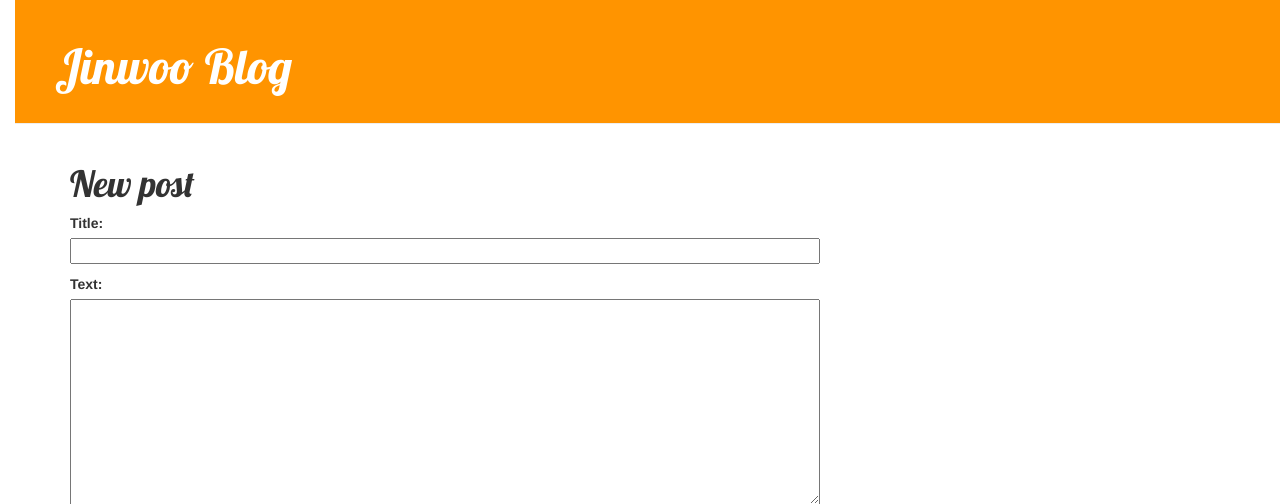
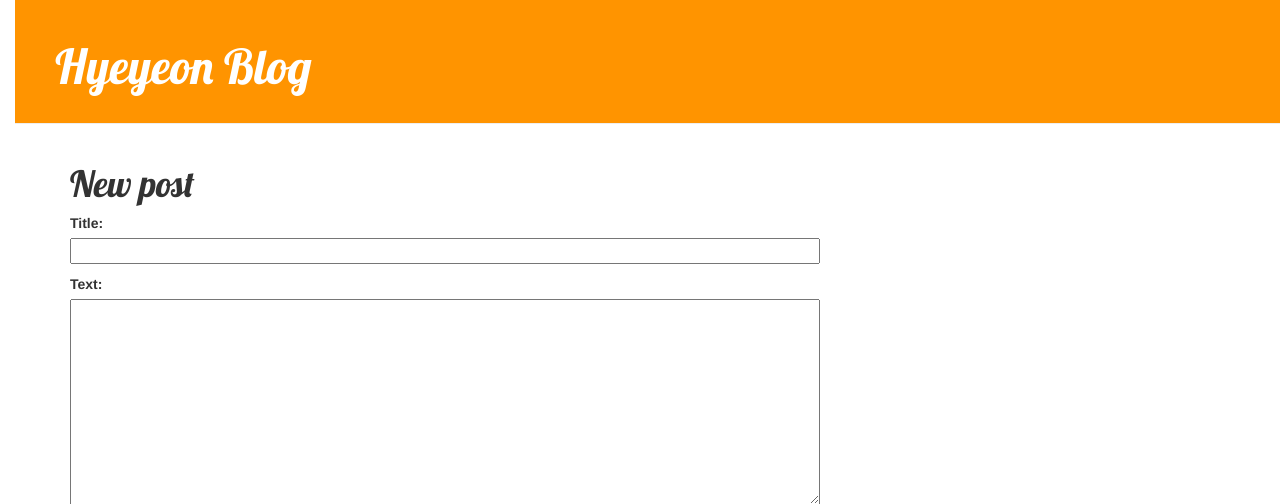
Before and after one commit to HyeyeonKo/my-first-blog, a Django app: page /post/new/ in a window 1280 px wide. Shown: the top 504 px of the page. Run offline with Django 3.2, Linux system fonts and the light colour scheme; some libraries are stand-ins or nearby versions.

Commit message:
Last commit

```diff
--- a/blog/templates/blog/base.html
+++ b/blog/templates/blog/base.html
@@ -24,7 +24,7 @@
         ><span class="glyphicon glyphicon-plus"></span
       ></a>
       {% endif %}
-      <h1><a href="/">Jinwoo Blog</a></h1>
+      <h1><a href="/">Hyeyeon Blog</a></h1>
     </div>
     <div class="content container">
       <div class="row">
```
